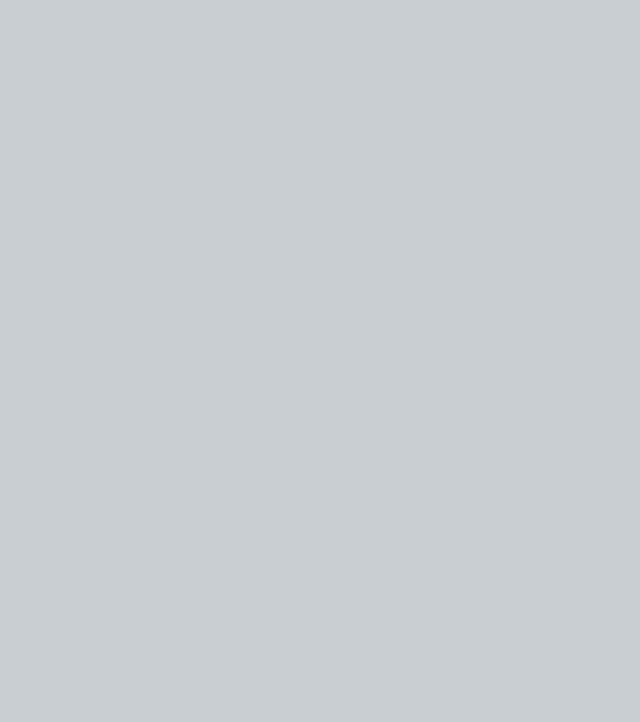
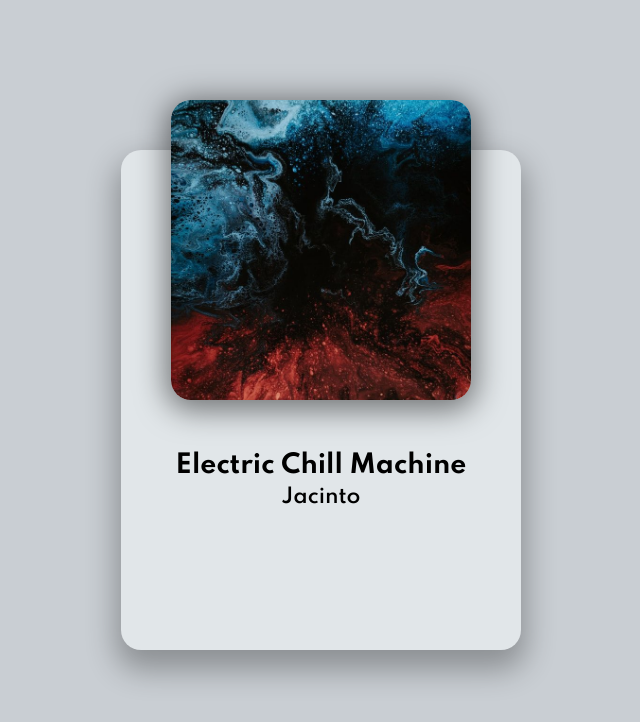
Before and after one commit to alindaByamukama/music-player, a plain HTML site: page index.html in a window 1280 px wide. Shown: the whole page, without its empty margins (319-959 px from the left). Drawn offline with Linux system fonts and the light colour scheme.

Commit message:
complteted: set up html layout and css styling for image container and title fonts

```diff
--- a/index.html
+++ b/index.html
@@ -9,6 +9,15 @@
     <link rel="stylesheet" href="style.css">
 </head>
 <body>
+    <div class="player-container">
+        <!-- song -->
+        <div class="img-container">
+            <img src="img/jacinto-1.jpg" alt="Album Art">
+        </div>
+        <h2 id="title">Electric Chill Machine</h2>
+        <h3 id="artist">Jacinto</h3>
+        <audio src="music/jacinto-1.mp3" ></audio>
+    </div>
     <!-- Script -->
     <script src="script.js"></script>
 </body>
--- a/style.css
+++ b/style.css
@@ -1,4 +1,6 @@
 /* Images created by: https://unsplash.com/@pawel_czerwinski */
+
+@import url('https://fonts.googleapis.com/css2?family=Nunito:wght@500&family=Spartan:wght@600;700&display=swap');
 
 html {
   box-sizing: border-box;
@@ -11,19 +13,33 @@ body {
   display: flex;
   justify-content: center;
   align-items: center;
-
+  font-family: 'Spartan', sans-serif, monospace;
   font-size: 12px;
 }
 
-
+.player-container {
+  height: 500px;
+  width: 400px;
+  background-color: #e1e6e9;
+  border-radius: 20px;
+  box-shadow: 0 15px 30px 5px rgba(0, 0, 0, 0.3);
+}
 
 .img-container {
-
+  height: 300px;
+  width: 300px;
   position: relative;
   top: -50px;
   left: 50px;
 }
 
+.img-container img {
+  height: 100%;
+  width: 100%;
+  object-fit: cover;
+  border-radius: 20px;
+  box-shadow: 0 5px 30px 5px rgba(0, 0, 0, 0.5);
+}
 
 h2 {
   font-size: 25px;
@@ -88,8 +104,10 @@ h3 {
 }
 
 /* Media Query: iPhone (Vertical) */
-@media screen and (max-width: 376px) {
-
+@media screen and (max-width: 360px) {
+  .player-container {
+    width: 95vw;
+  }
 
   .img-container {
     left: 29px;
```
